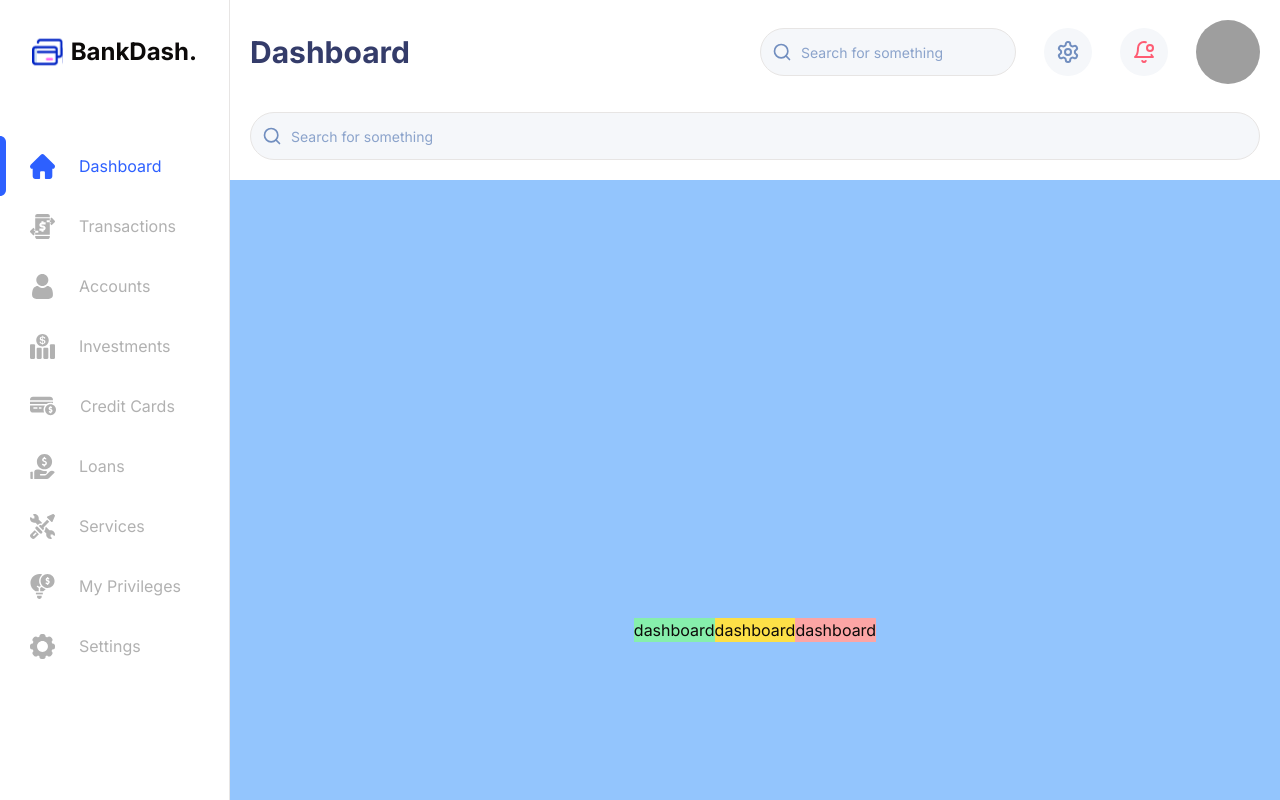
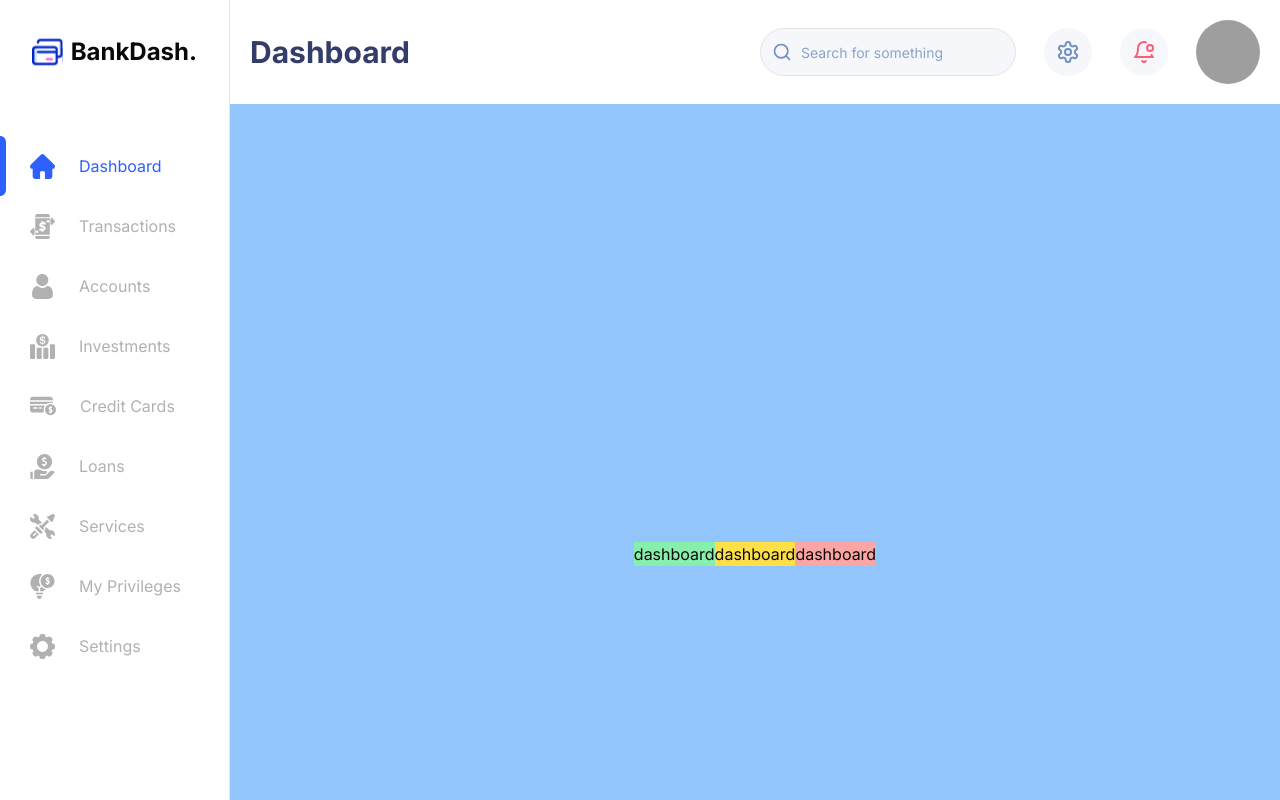
Before and after one commit to Flavio-JS/bankdash-frontend, a Next.js app: page /dashboard in a window 1280 px wide. Built offline with nearby package versions, Linux system fonts and the light colour scheme; grey boxes are pictures that could not be loaded.

Commit message:
fix input hidden

```diff
--- a/src/components/Layout/Header/Header.tsx
+++ b/src/components/Layout/Header/Header.tsx
@@ -63,7 +63,7 @@ export const Header = () => {
         </div>
       </div>
       <InputIcon
-        className="lg:hiden flex w-full"
+        className="flex w-full lg:hidden"
         icon="Search"
         iconPosition="left"
         iconColor="#718EBF"
```
